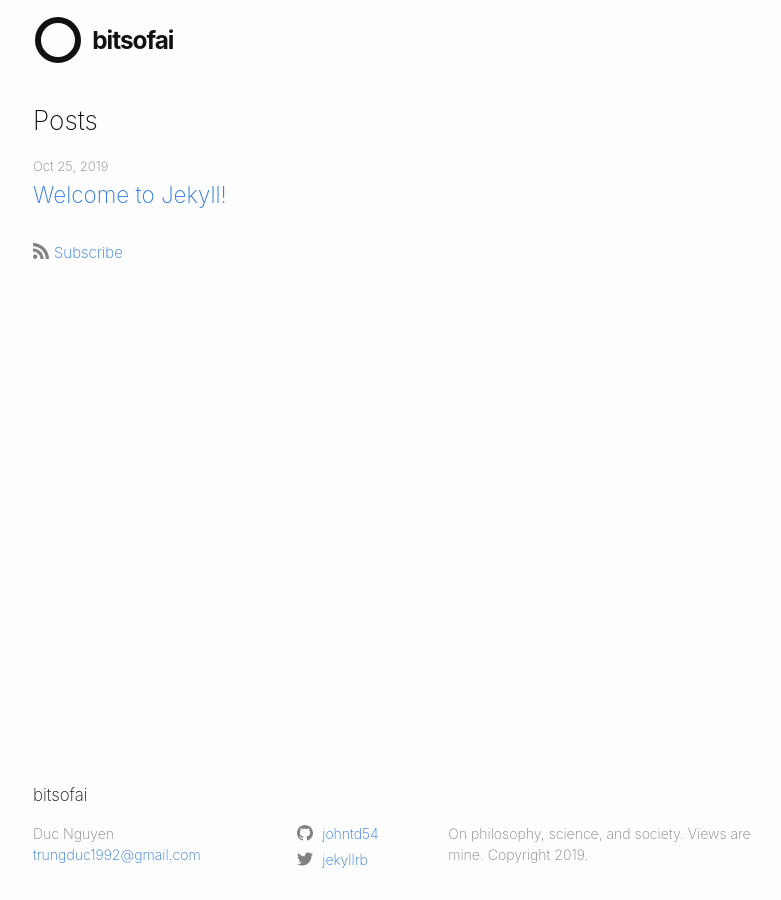
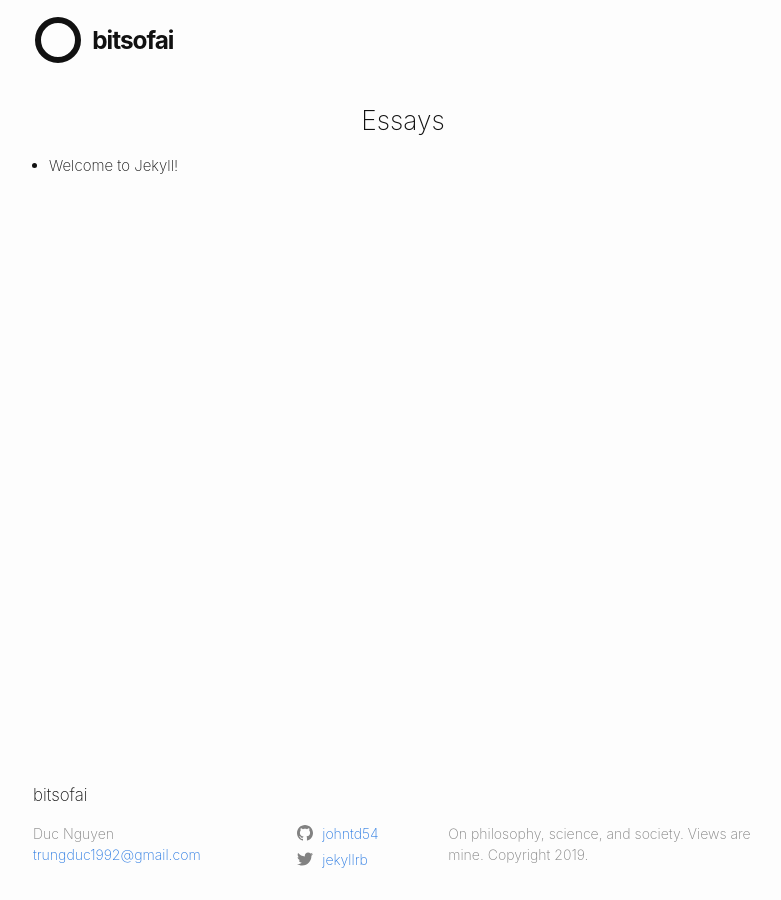
Before and after one commit to trducng/johntd54.github.io, a Jekyll site: the page built from index.markdown, in a window 1280 px wide. Shown: the whole page, without its empty margins (237-1018 px from the left). Built offline with Jekyll 4.4.1, drawn with Linux system fonts in a browser that asks for light colours.

Commit message:
Update homepage

```diff
--- a/_layouts/home.html
+++ b/_layouts/home.html
@@ -10,17 +10,13 @@ layout: default
   {{ content }}
 
   {%- if site.posts.size > 0 -%}
-    <h2 class="post-list-heading">{{ page.list_title | default: "Posts" }}</h2>
+    <h2 class="post-list-heading">{{ page.list_title | default: "Essays" }}</h2>
     <ul class="post-list">
       {%- for post in site.posts -%}
       <li>
-        {%- assign date_format = site.minima.date_format | default: "%b %-d, %Y" -%}
-        <span class="post-meta">{{ post.date | date: date_format }}</span>
-        <h3>
           <a class="post-link" href="{{ post.url | relative_url }}">
             {{ post.title | escape }}
           </a>
-        </h3>
         {%- if site.show_excerpts -%}
           {{ post.excerpt }}
         {%- endif -%}
@@ -28,11 +24,6 @@ layout: default
       {%- endfor -%}
     </ul>
 
-    <p class="feed-subscribe">
-      <a href="{{ 'feed.xml' | relative_url }}">
-        <svg class="svg-icon orange"><use xlink:href="{{ 'assets/minima-social-icons.svg#rss' | relative_url }}"></use></svg><span>Subscribe</span>
-      </a>
-    </p>
   {%- endif -%}
 
 </div>
--- a/_sass/minima/_layout.scss
+++ b/_sass/minima/_layout.scss
@@ -234,14 +234,16 @@
 
 .post-list-heading {
   @include relative-font-size(1.75);
+  text-align: center;
 }
 
 .post-list {
   margin-left: 0;
-  list-style: none;
+  padding-left: 1rem;
+  list-style: disc;
 
   > li {
-    margin-bottom: $spacing-unit;
+    margin-bottom: $spacing-unit / 3;
   }
 }
 
@@ -251,8 +253,14 @@
 }
 
 .post-link {
-  display: block;
-  @include relative-font-size(1.5);
+
+  &,
+  &:hover,
+  &:visited {
+    color: #111;
+  }
+
+  @include relative-font-size(1.0);
 }
 
 
```
